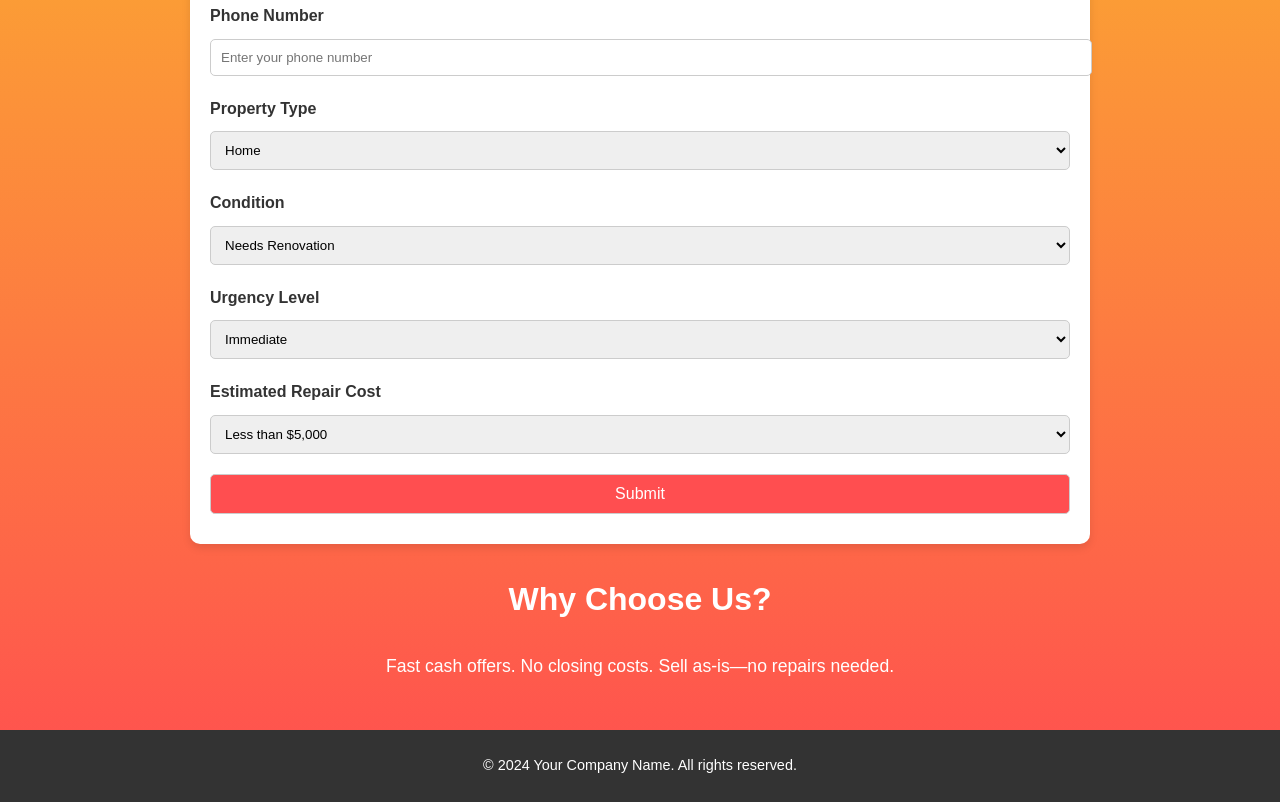
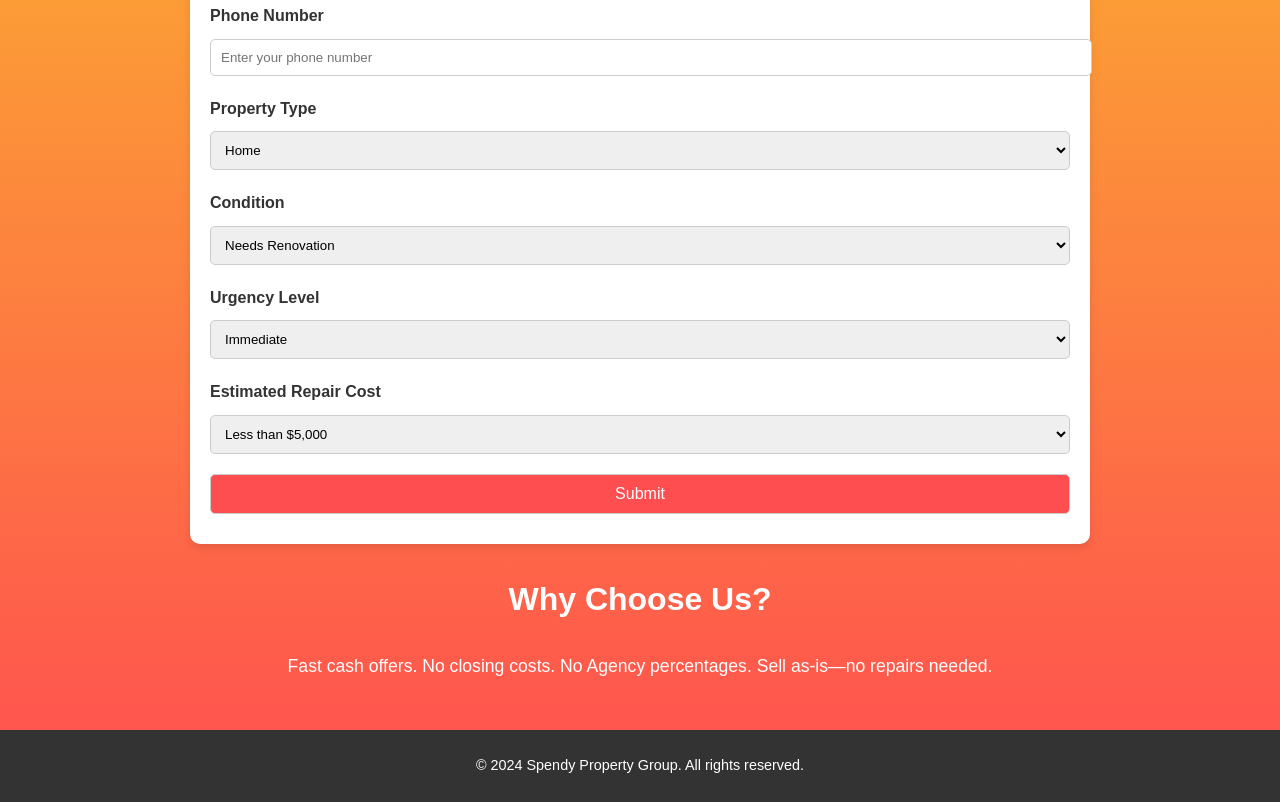
Before and after one commit to godbody11/cash4home, a plain HTML site: page index.html in a window 1280 px wide. Shown: the part 581-1383 px from the top of the page. Drawn offline with Linux system fonts and the light colour scheme.

Commit message:
Update index.html
Signed-off-by: godbody11 <ugodwater01@gmail.com>

```diff
--- a/index.html
+++ b/index.html
@@ -7,7 +7,7 @@
     <title>Sell Your Home or Land for Cash Fast | No Fees, No Hassle</title>
     <meta name="description" content="Sell your home or land for cash quickly and easily. No agents, no fees, no closing costs. Get a fast cash offer now!">
     <meta name="keywords" content="sell home for cash, sell land fast, cash offer for home, no closing costs, sell property fast">
-    <meta name="author" content="Your Company Name">
+    <meta name="author" content="Spendy Properties">
     <script type="application/ld+json">
     {
       "@context": "https://schema.org",
@@ -147,11 +147,11 @@
 
         <section class="benefits">
             <h2>Why Choose Us?</h2>
-            <p>Fast cash offers. No closing costs. Sell as-is—no repairs needed.</p>
+            <p>Fast cash offers. No closing costs. No Agency percentages. Sell as-is—no repairs needed.</p>
         </section>
     </div>
     <footer>
-        <p>&copy; 2024 Your Company Name. All rights reserved.</p>
+        <p>&copy; 2024 Spendy Property Group. All rights reserved.</p>
     </footer>
 </body>
 </html>
```
